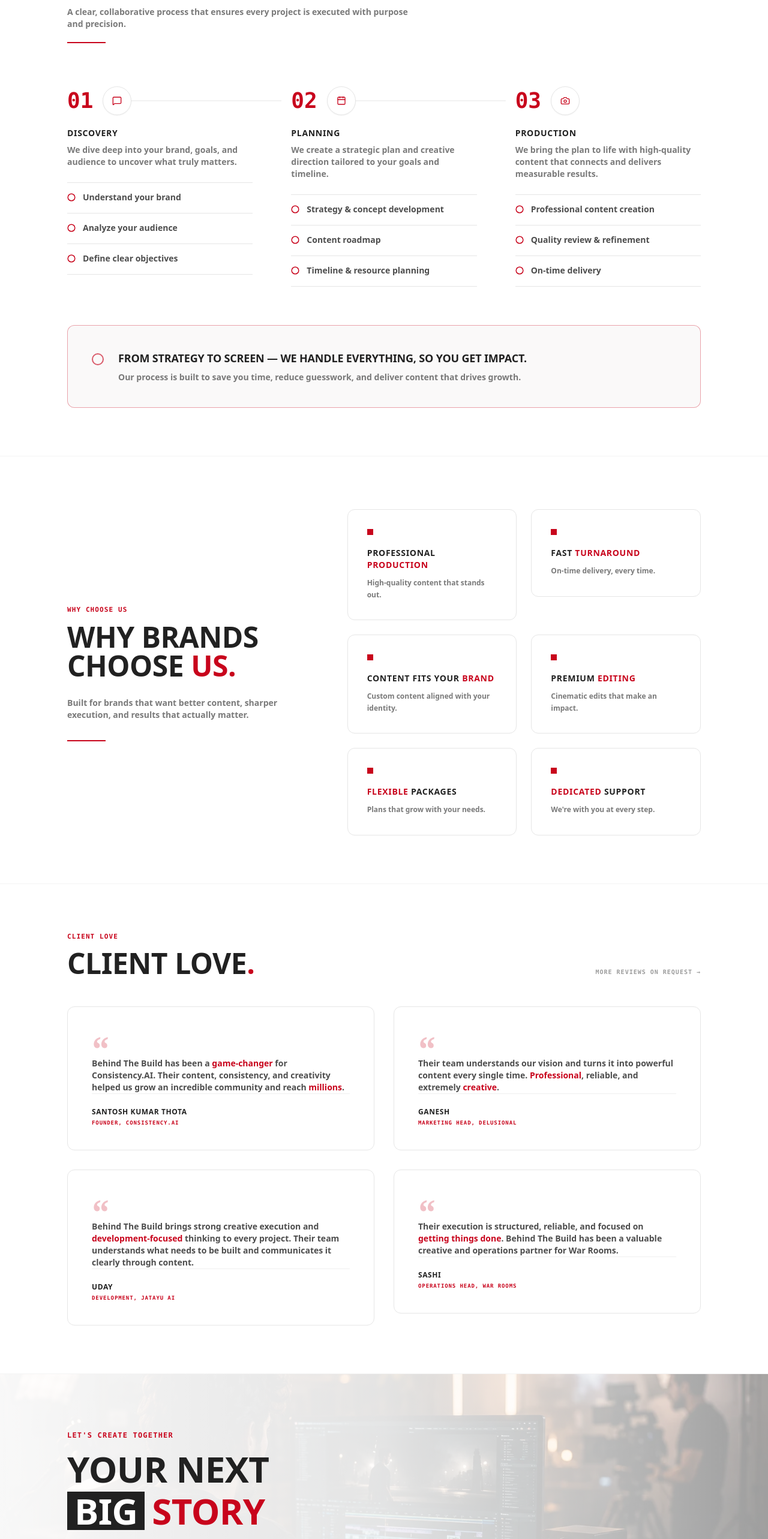
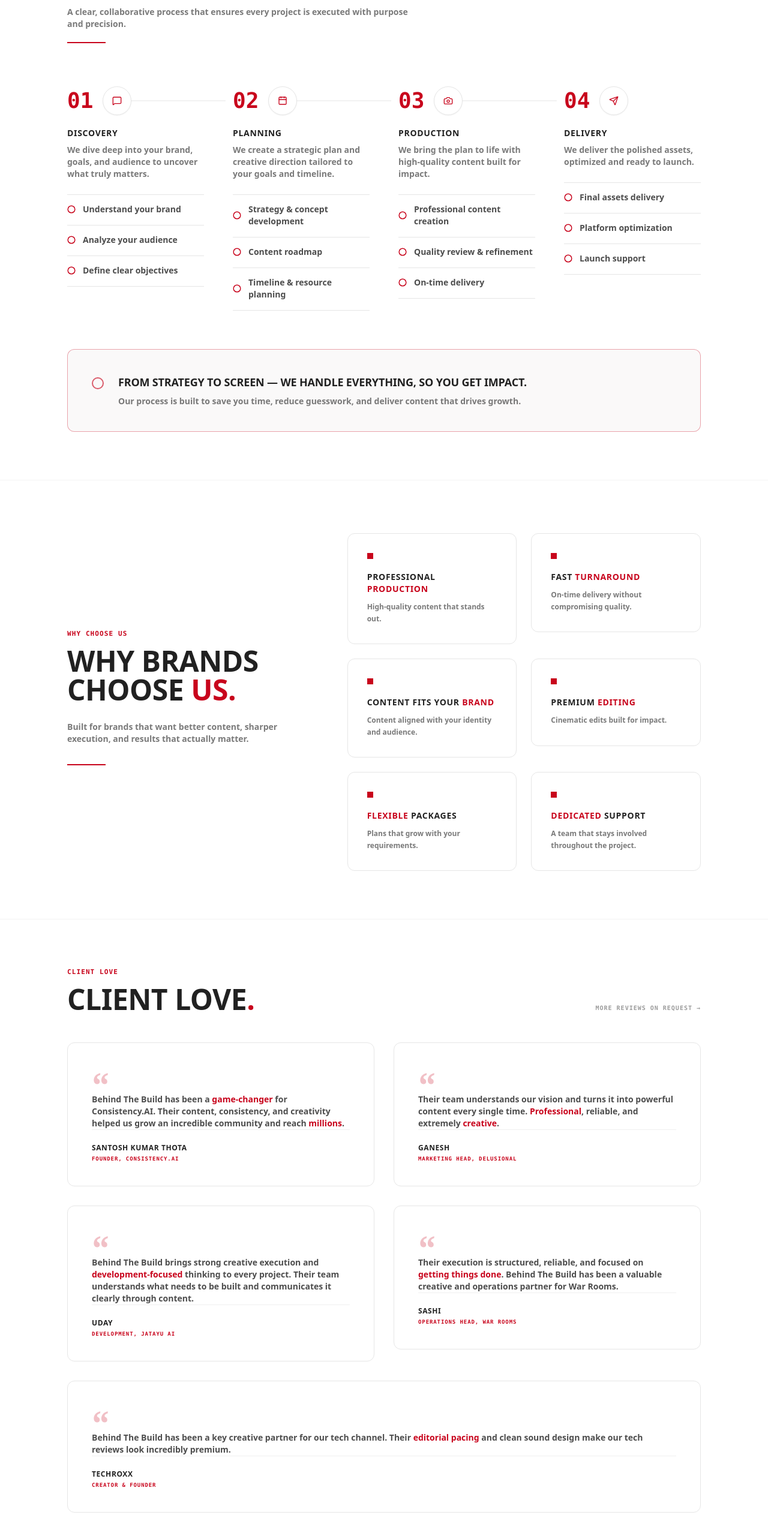
Before and after one commit to behindthebuildmedia/behind-the-build, a React (Vite) app: page / in a window 1280 px wide. Shown: the part 3720-6286 px from the top of the page at 60% size. Built offline with nearby package versions, Linux system fonts and the light colour scheme.

Commit message:
Refine horizontal process timeline structure and expand testimonials section layout

```diff
--- a/src/sections/Process/Process.jsx
+++ b/src/sections/Process/Process.jsx
@@ -1,4 +1,4 @@
-import { MessageSquare, Calendar, Camera } from 'lucide-react';
+import { MessageSquare, Calendar, Camera, Send } from 'lucide-react';
 import ScrollReveal from '../../components/ScrollReveal/ScrollReveal';
 
 export default function Process() {
@@ -28,12 +28,23 @@ export default function Process() {
     {
       num: '03',
       title: 'PRODUCTION',
-      desc: 'We bring the plan to life with high-quality content that connects and delivers measurable results.',
+      desc: 'We bring the plan to life with high-quality content built for impact.',
       icon: Camera,
       checklist: [
         'Professional content creation',
         'Quality review & refinement',
         'On-time delivery'
+      ]
+    },
+    {
+      num: '04',
+      title: 'DELIVERY',
+      desc: 'We deliver the polished assets, optimized and ready to launch.',
+      icon: Send,
+      checklist: [
+        'Final assets delivery',
+        'Platform optimization',
+        'Launch support'
       ]
     }
   ];
@@ -69,7 +80,7 @@ export default function Process() {
         </div>
 
         {/* Steps Grid */}
-        <div className="relative grid grid-cols-1 md:grid-cols-3 gap-12 md:gap-16 pt-6">
+        <div className="relative grid grid-cols-1 md:grid-cols-4 gap-12 md:gap-8 lg:gap-12 pt-6">
 
           {/* Vertical line behind step circular icons on mobile */}
           <div className="absolute left-[39px] top-12 bottom-12 w-[1px] bg-[#C8041C]/20 md:hidden z-0" />
@@ -99,7 +110,7 @@ export default function Process() {
 
                   {/* Horizontal red connector line (Desktop only) */}
                   {!isLast && (
-                    <div className="hidden md:block absolute left-[96px] right-[-48px] top-1/2 -translate-y-1/2 h-[1px] bg-[#E6E6E6] z-0 overflow-hidden">
+                    <div className="hidden md:block absolute left-[96px] right-[-24px] lg:right-[-36px] top-1/2 -translate-y-1/2 h-[1px] bg-[#E6E6E6] z-0 overflow-hidden">
                       <div className="w-full h-full bg-[#C8041C] origin-left transform scale-x-0 group-hover:scale-x-100 transition-transform duration-500 ease-out" />
                     </div>
                   )}
--- a/src/sections/Testimonials/Testimonials.jsx
+++ b/src/sections/Testimonials/Testimonials.jsx
@@ -20,6 +20,11 @@ const testimonialsData = [
     quote: "Their execution is structured, reliable, and focused on <span class=\"text-[#C8041C]\">getting things done</span>. Behind The Build has been a valuable creative and operations partner for War Rooms.",
     name: "SASHI",
     role: "OPERATIONS HEAD, WAR ROOMS"
+  },
+  {
+    quote: "Behind The Build has been a key creative partner for our tech channel. Their <span class=\"text-[#C8041C]\">editorial pacing</span> and clean sound design make our tech reviews look incredibly premium.",
+    name: "TECHROXX",
+    role: "CREATOR & FOUNDER"
   }
 ];
 
@@ -58,7 +63,7 @@ export default function Testimonials() {
               key={idx}
               delay={idx * 0.1}
               yOffset={20}
-              className="w-full"
+              className={idx === 4 ? "w-full md:col-span-2" : "w-full"}
             >
               <div className="bg-white border border-[#E6E6E6] p-8 md:p-10 flex flex-col justify-between min-h-[220px] w-full hover:border-[#C8041C]/40 hover:shadow-[0_8px_30px_rgba(0,0,0,0.015)] transition-all duration-300 relative group rounded-xl">
 
--- a/src/sections/WhyChooseUs/WhyChooseUs.jsx
+++ b/src/sections/WhyChooseUs/WhyChooseUs.jsx
@@ -9,27 +9,27 @@ const features = [
   {
     id: 'turn',
     title: <>FAST <span className="text-[#C8041C]">TURNAROUND</span></>,
-    desc: 'On-time delivery, every time.'
+    desc: 'On-time delivery without compromising quality.'
   },
   {
     id: 'brand',
     title: <>CONTENT FITS YOUR <span className="text-[#C8041C]">BRAND</span></>,
-    desc: 'Custom content aligned with your identity.'
+    desc: 'Content aligned with your identity and audience.'
   },
   {
     id: 'edit',
     title: <>PREMIUM <span className="text-[#C8041C]">EDITING</span></>,
-    desc: 'Cinematic edits that make an impact.'
+    desc: 'Cinematic edits built for impact.'
   },
   {
     id: 'pack',
     title: <><span className="text-[#C8041C]">FLEXIBLE</span> PACKAGES</>,
-    desc: 'Plans that grow with your needs.'
+    desc: 'Plans that grow with your requirements.'
   },
   {
     id: 'supp',
     title: <><span className="text-[#C8041C]">DEDICATED</span> SUPPORT</>,
-    desc: "We're with you at every step."
+    desc: 'A team that stays involved throughout the project.'
   }
 ];
 
```
